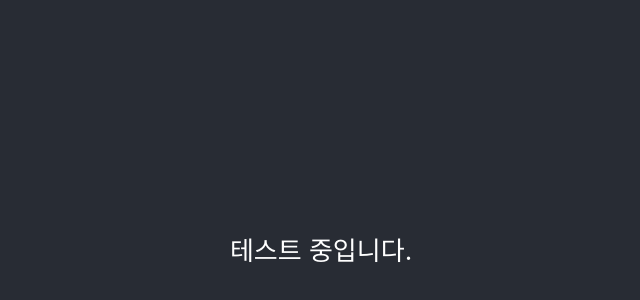
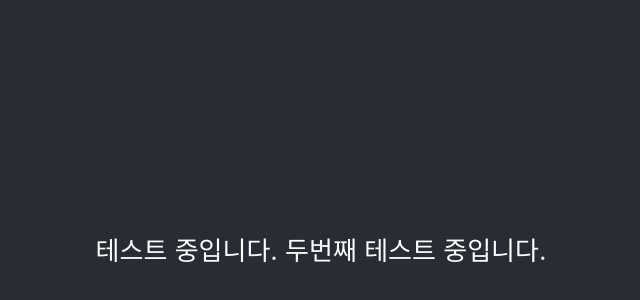
Before and after one commit to hansangho51/JoMyeong, a React (Create React App) app: page / in a window 1280 px wide. Shown: the part 152-452 px from the top of the page, without its empty margins (319-959 px from the left). Built offline with nearby package versions, Linux system fonts and the light colour scheme.

Commit message:
무중단 배포 두번째 테스트

```diff
--- a/src/App.js
+++ b/src/App.js
@@ -6,6 +6,7 @@ function App() {
     <div className="App">
       <header className="App-header">
         테스트 중입니다.
+        두번째 테스트 중입니다.
       </header>
     </div>
   );
```
